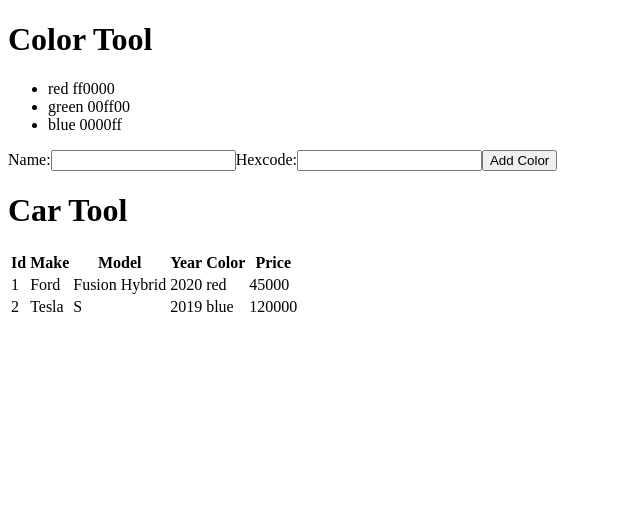
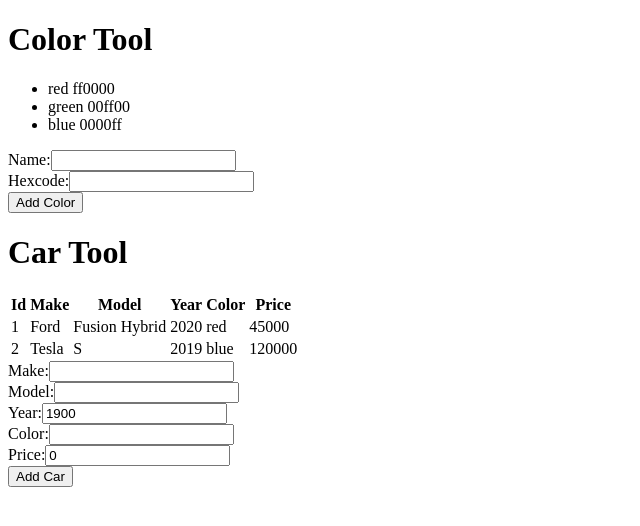
Before and after one commit to t4d-classes/react_02282022, a React (Create React App) app in the folder demo-app/: page / in a window 1280 px wide. Shown: the top 526 px of the page, without its empty margins (0-640 px from the left). Built offline with nearby package versions, Linux system fonts and the light colour scheme.

Commit message:
add solution to exercise 6

```diff
--- /dev/null
+++ b/demo-app/src/components/CarForm.css
@@ -0,0 +1,3 @@
+label {
+  display: block;
+}
--- /dev/null
+++ b/demo-app/src/components/CarForm.js
@@ -0,0 +1,53 @@
+import { useState } from 'react';
+
+import "./CarForm.css";
+
+export const CarForm = () => {
+
+  const [ carForm, setCarForm ] = useState({
+    make: '', model: '', year: 1900, color: '', price: 0,
+  });
+
+  const change = ({ target }) => {
+    setCarForm({
+      ...carForm,
+      [target.name]: target.type === "number"
+        ? Number(target.value) : target.value,
+    });
+  };
+
+  console.log(carForm);
+
+  return (
+    <form>
+      <label>
+        Make:
+        <input type="text" name="make"
+          value={carForm.make} onChange={change} />
+      </label>
+      <label>
+        Model:
+        <input type="text" name="model"
+          value={carForm.model} onChange={change} />
+      </label>
+      <label>
+        Year:
+        <input type="number" name="year"
+          value={carForm.year} onChange={change} />
+      </label>
+      <label>
+        Color:
+        <input type="text" name="color"
+          value={carForm.color} onChange={change} />
+      </label>
+      <label>
+        Price:
+        <input type="number" name="price"
+          value={carForm.price} onChange={change} />
+      </label>
+      <button type="button">Add Car</button>
+    </form>
+  )
+
+
+};
--- a/demo-app/src/components/CarTool.js
+++ b/demo-app/src/components/CarTool.js
@@ -1,5 +1,6 @@
 import { ToolHeader } from "./ToolHeader";
 import { CarTable } from './CarTable';
+import { CarForm } from './CarForm';
 
 export const CarTool = (props) => {
 
@@ -7,6 +8,7 @@ export const CarTool = (props) => {
     <>
       <ToolHeader headerText="Car Tool" />
       <CarTable cars={props.cars} />
+      <CarForm />
     </>
   );
 
```
